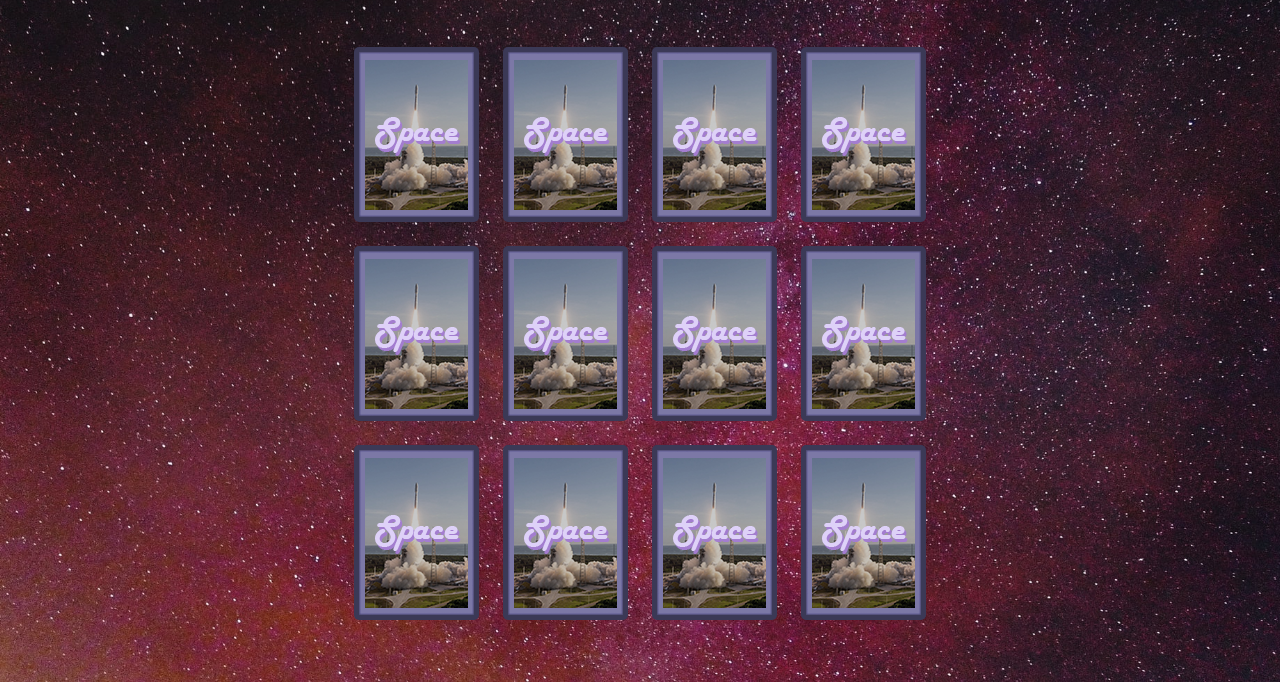
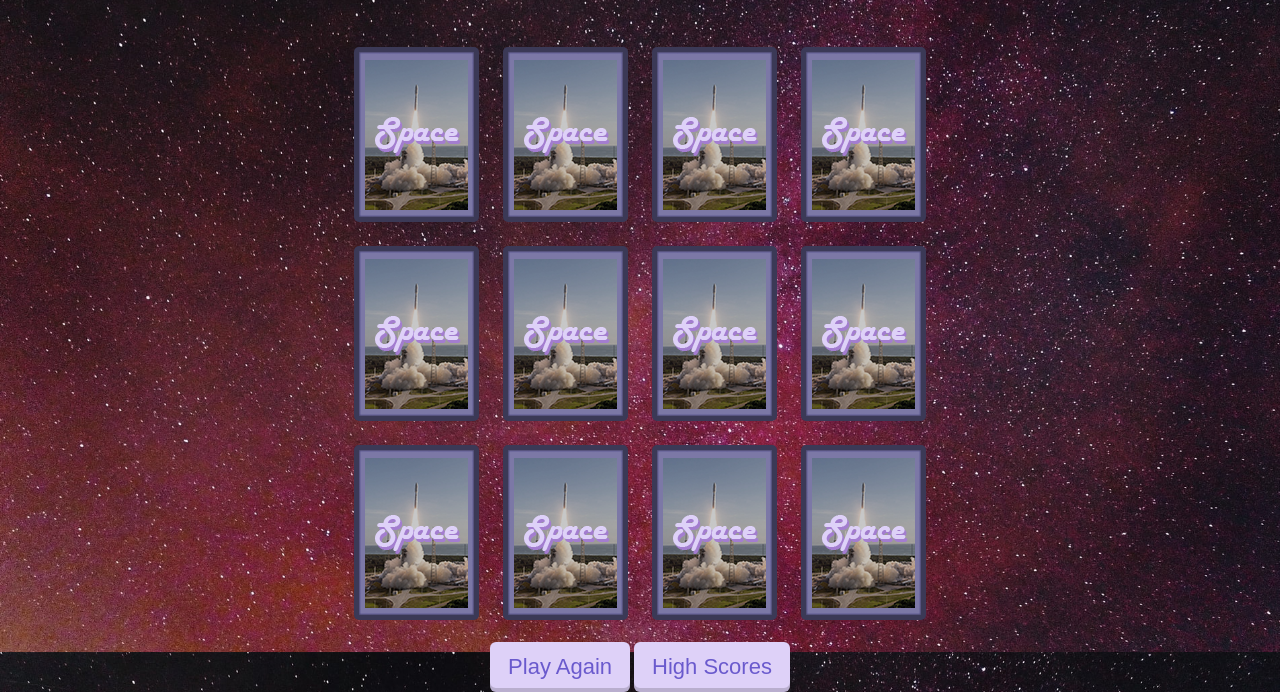
Before and after one commit to kylecarmichael/MatchGame, a plain HTML site: page index.html in a window 1280 px wide. Shown: the part 211-903 px from the top of the page. Drawn offline with nearby package versions, Linux system fonts and the light colour scheme; a web font is replaced by a local one.

Commit message:
Buttons style completed

```diff
--- a/index.html
+++ b/index.html
@@ -4,6 +4,7 @@
     <meta charset="utf-8">
     <meta name="viewport" content="width=device-width">
     <title>Space Match Game</title>
+
     <link href="style.css" rel="stylesheet" type="text/css" />
     <link rel="preconnect" href="https://fonts.googleapis.com">
     <link rel="preconnect" href="https://fonts.gstatic.com" crossorigin>
@@ -22,6 +23,10 @@
       <div id="card-container">
       </div>
     </section>
+    <section id="btn-container">
+      <button class="btn-style">Play Again</button>
+      <button class="btn-style">High Scores</button>
+    </section>
 		<script src="https://cdnjs.cloudflare.com/ajax/libs/underscore.js/1.4.1/underscore.js"></script>
     <script src="tests.js"></script>
     <script src="script.js"></script>
--- a/style.css
+++ b/style.css
@@ -114,3 +114,43 @@ h1 {
 .glow {
 	box-shadow: 0 0 10px 2px rgb(233, 215, 255);
 }
+
+
+/* Customizing btn */
+/* I wasn't sure how to add this other than to do it myself :/ */
+
+
+.btn-style {
+  box-shadow: inset 0 -4px 0 0 rgba(0, 0, 0, 0.17);
+  display: inline-block;
+  text-align: center;
+  border: none;
+  height: 50px;
+  padding: 0 18px;
+  border-radius: 6px;
+  font-size: 22px;
+  line-height: 46px;
+
+  vertical-align: middle;
+  background: #ded1f8;
+  color: slateblue;
+
+  transition: color .15s ease-in-out,background-color .15s ease-in-out;
+}
+
+#btn-container {
+  text-align: center;
+  margin: -40px auto;
+
+}
+
+.btn-style:active {
+  line-height: 35px;
+  box-shadow: none !important;
+}
+
+.btn-style:hover {
+  background: #a37dcf;
+  color: rgb(59, 46, 145);
+  text-decoration: none;
+}
```
